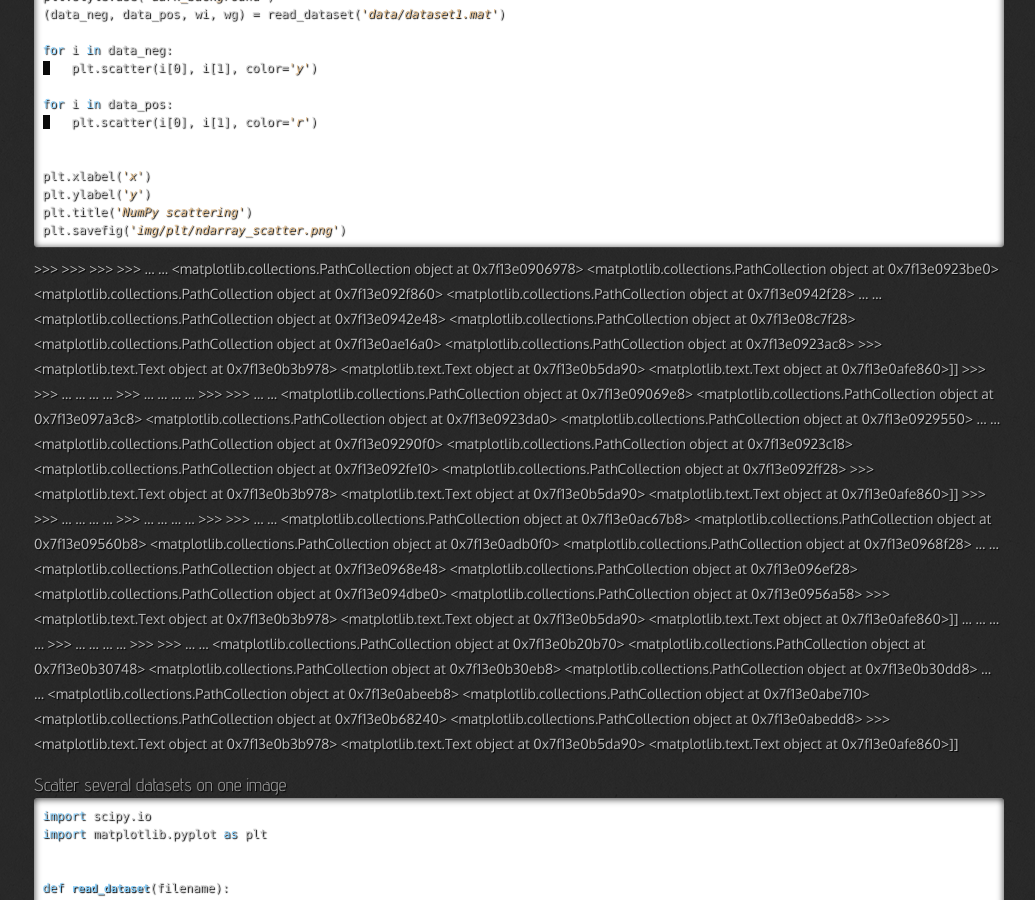
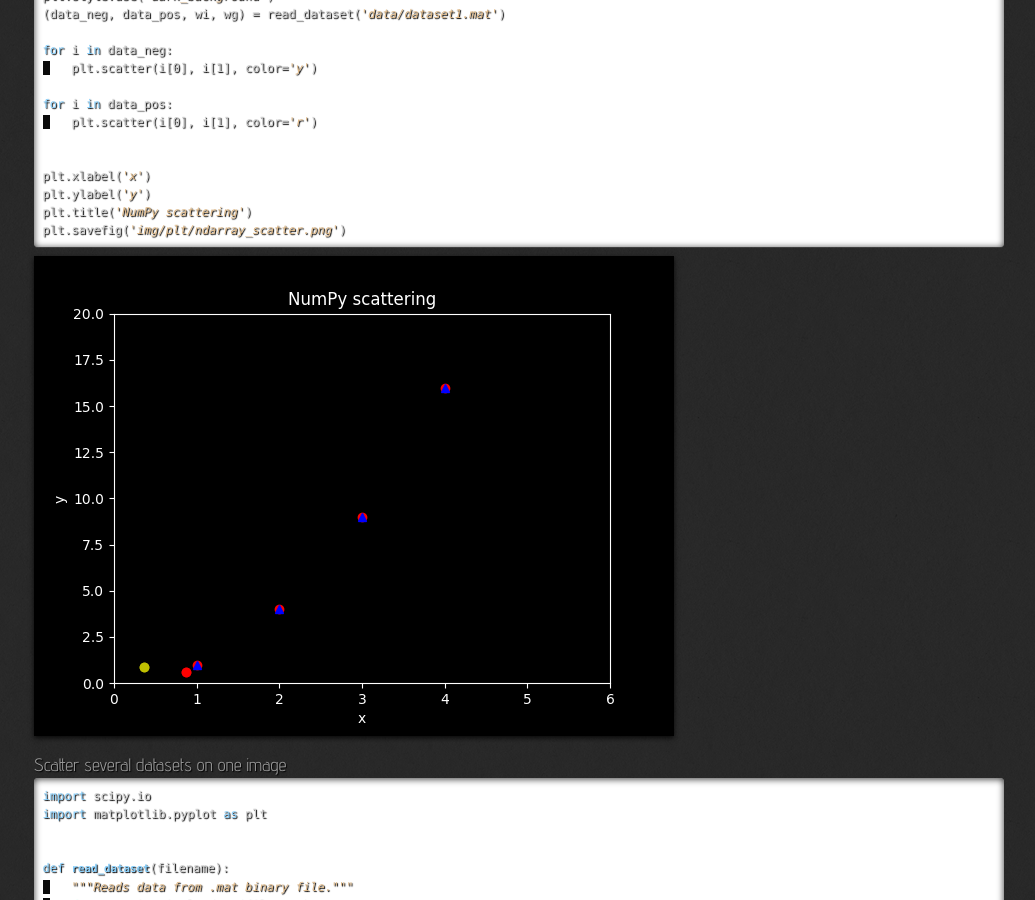
Before and after one commit to 0--key/0--key.github.io, a Jekyll site: the page built from _posts/2017-05-02-matplotlib-intro.html, in a window 1280 px wide and 900 px high, scrolled down 8347 px. Shown: the whole window, without its empty margins (21-1056 px from the left). Built offline with Jekyll 4.4.1, drawn with Linux system fonts in a browser that asks for light colours; nearby versions of some CDN libraries; comment, search, counter and statistics services are not loaded.

Commit message:
Cleansing

```diff
--- a/_posts/2017-05-02-matplotlib-intro.html
+++ b/_posts/2017-05-02-matplotlib-intro.html
@@ -444,52 +444,12 @@ plt.title(<span style="color: #deb887; font-style: italic;">'NumPy scattering'</
 plt.savefig(<span style="color: #deb887; font-style: italic;">'img/plt/ndarray_scatter.png'</span>)
 </pre>
 </div>
-<p>
-&gt;&gt;&gt; &gt;&gt;&gt; &gt;&gt;&gt; &gt;&gt;&gt; &#x2026; &#x2026; &lt;matplotlib.collections.PathCollection object at 0x7f13e0906978&gt;
-&lt;matplotlib.collections.PathCollection object at 0x7f13e0923be0&gt;
-&lt;matplotlib.collections.PathCollection object at 0x7f13e092f860&gt;
-&lt;matplotlib.collections.PathCollection object at 0x7f13e0942f28&gt;
-&#x2026; &#x2026; &lt;matplotlib.collections.PathCollection object at 0x7f13e0942e48&gt;
-&lt;matplotlib.collections.PathCollection object at 0x7f13e08c7f28&gt;
-&lt;matplotlib.collections.PathCollection object at 0x7f13e0ae16a0&gt;
-&lt;matplotlib.collections.PathCollection object at 0x7f13e0923ac8&gt;
-&gt;&gt;&gt; &lt;matplotlib.text.Text object at 0x7f13e0b3b978&gt;
-&lt;matplotlib.text.Text object at 0x7f13e0b5da90&gt;
-&lt;matplotlib.text.Text object at 0x7f13e0afe860&gt;]]
-&gt;&gt;&gt; &gt;&gt;&gt; &#x2026; &#x2026; &#x2026; &#x2026; &gt;&gt;&gt; &#x2026; &#x2026; &#x2026; &#x2026; &gt;&gt;&gt; &gt;&gt;&gt; &#x2026; &#x2026; &lt;matplotlib.collections.PathCollection object at 0x7f13e09069e8&gt;
-&lt;matplotlib.collections.PathCollection object at 0x7f13e097a3c8&gt;
-&lt;matplotlib.collections.PathCollection object at 0x7f13e0923da0&gt;
-&lt;matplotlib.collections.PathCollection object at 0x7f13e0929550&gt;
-&#x2026; &#x2026; &lt;matplotlib.collections.PathCollection object at 0x7f13e09290f0&gt;
-&lt;matplotlib.collections.PathCollection object at 0x7f13e0923c18&gt;
-&lt;matplotlib.collections.PathCollection object at 0x7f13e092fe10&gt;
-&lt;matplotlib.collections.PathCollection object at 0x7f13e092ff28&gt;
-&gt;&gt;&gt; &lt;matplotlib.text.Text object at 0x7f13e0b3b978&gt;
-&lt;matplotlib.text.Text object at 0x7f13e0b5da90&gt;
-&lt;matplotlib.text.Text object at 0x7f13e0afe860&gt;]]
-&gt;&gt;&gt; &gt;&gt;&gt; &#x2026; &#x2026; &#x2026; &#x2026; &gt;&gt;&gt; &#x2026; &#x2026; &#x2026; &#x2026; &gt;&gt;&gt; &gt;&gt;&gt; &#x2026; &#x2026; &lt;matplotlib.collections.PathCollection object at 0x7f13e0ac67b8&gt;
-&lt;matplotlib.collections.PathCollection object at 0x7f13e09560b8&gt;
-&lt;matplotlib.collections.PathCollection object at 0x7f13e0adb0f0&gt;
-&lt;matplotlib.collections.PathCollection object at 0x7f13e0968f28&gt;
-&#x2026; &#x2026; &lt;matplotlib.collections.PathCollection object at 0x7f13e0968e48&gt;
-&lt;matplotlib.collections.PathCollection object at 0x7f13e096ef28&gt;
-&lt;matplotlib.collections.PathCollection object at 0x7f13e094dbe0&gt;
-&lt;matplotlib.collections.PathCollection object at 0x7f13e0956a58&gt;
-&gt;&gt;&gt; &lt;matplotlib.text.Text object at 0x7f13e0b3b978&gt;
-&lt;matplotlib.text.Text object at 0x7f13e0b5da90&gt;
-&lt;matplotlib.text.Text object at 0x7f13e0afe860&gt;]]
-&#x2026; &#x2026; &#x2026; &#x2026; &gt;&gt;&gt; &#x2026; &#x2026; &#x2026; &#x2026; &gt;&gt;&gt; &gt;&gt;&gt; &#x2026; &#x2026; &lt;matplotlib.collections.PathCollection object at 0x7f13e0b20b70&gt;
-&lt;matplotlib.collections.PathCollection object at 0x7f13e0b30748&gt;
-&lt;matplotlib.collections.PathCollection object at 0x7f13e0b30eb8&gt;
-&lt;matplotlib.collections.PathCollection object at 0x7f13e0b30dd8&gt;
-&#x2026; &#x2026; &lt;matplotlib.collections.PathCollection object at 0x7f13e0abeeb8&gt;
-&lt;matplotlib.collections.PathCollection object at 0x7f13e0abe710&gt;
-&lt;matplotlib.collections.PathCollection object at 0x7f13e0b68240&gt;
-&lt;matplotlib.collections.PathCollection object at 0x7f13e0abedd8&gt;
-&gt;&gt;&gt; &lt;matplotlib.text.Text object at 0x7f13e0b3b978&gt;
-&lt;matplotlib.text.Text object at 0x7f13e0b5da90&gt;
-&lt;matplotlib.text.Text object at 0x7f13e0afe860&gt;]]
+
+
+<div class="figure">
+<p><img src="http://0--key.github.io/assets/img/plt/ndarray_scatter.png" alt="ndarray_scatter.png" />
 </p>
+</div>
 </div>
 </div>
 
```
